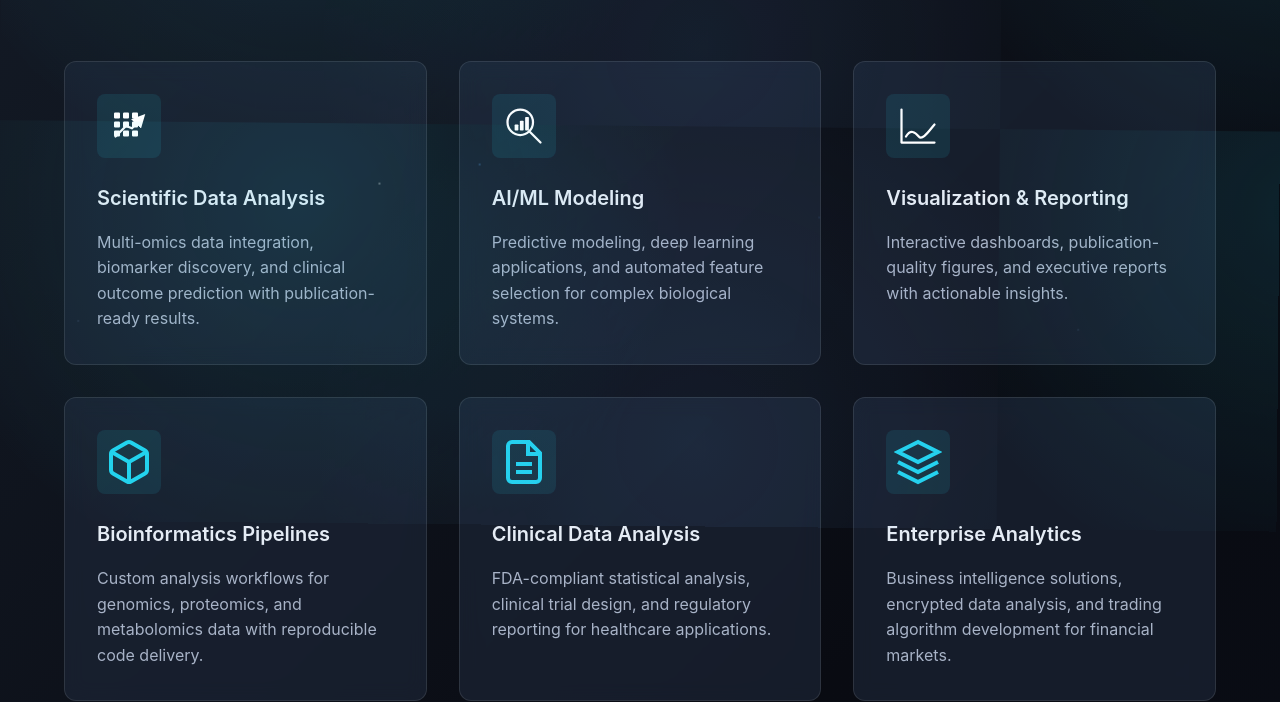
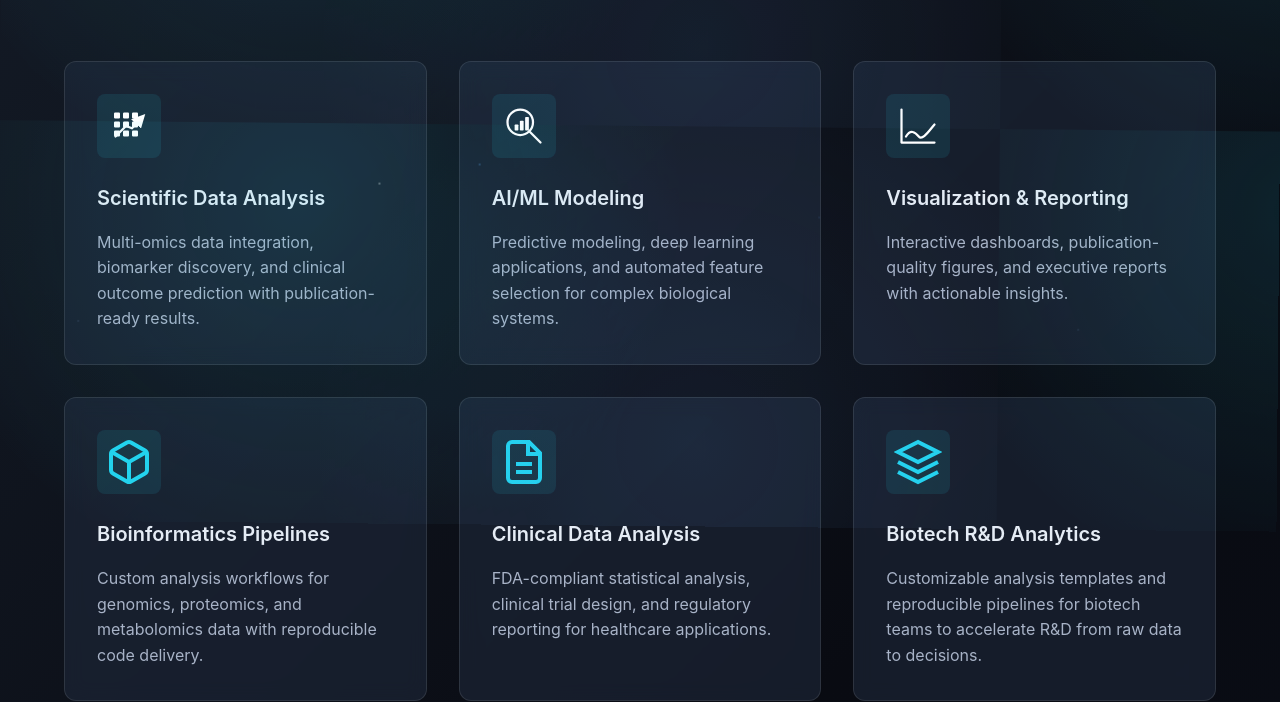
Before and after one commit to qandasverige-ux/QnA_Home, a plain HTML site: page services.html in a window 1280 px wide. Shown: the part 269-971 px from the top of the page. Drawn offline with Linux system fonts and the light colour scheme.

Commit message:
biotech service correction

```diff
--- a/services.html
+++ b/services.html
@@ -112,8 +112,8 @@
                             </div>
                         </div>
                         <div class="service-content">
-                            <h3>Enterprise Analytics</h3>
-                            <p>Business intelligence solutions, encrypted data analysis, and trading algorithm development for financial markets.</p>
+                            <h3>Biotech R&amp;D Analytics</h3>
+                            <p>Customizable analysis templates and reproducible pipelines for biotech teams to accelerate R&amp;D from raw data to decisions.</p>
                         </div>
                     </div>
                 </div>
```
